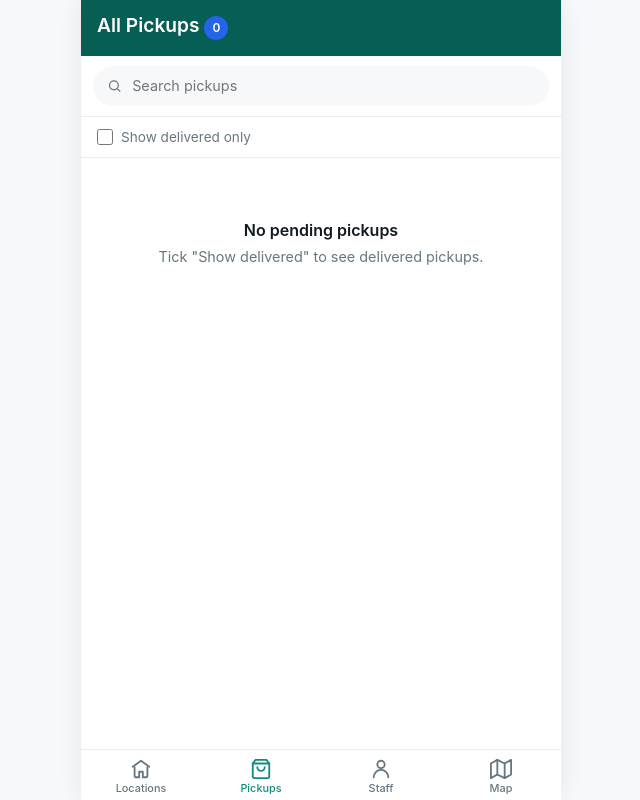
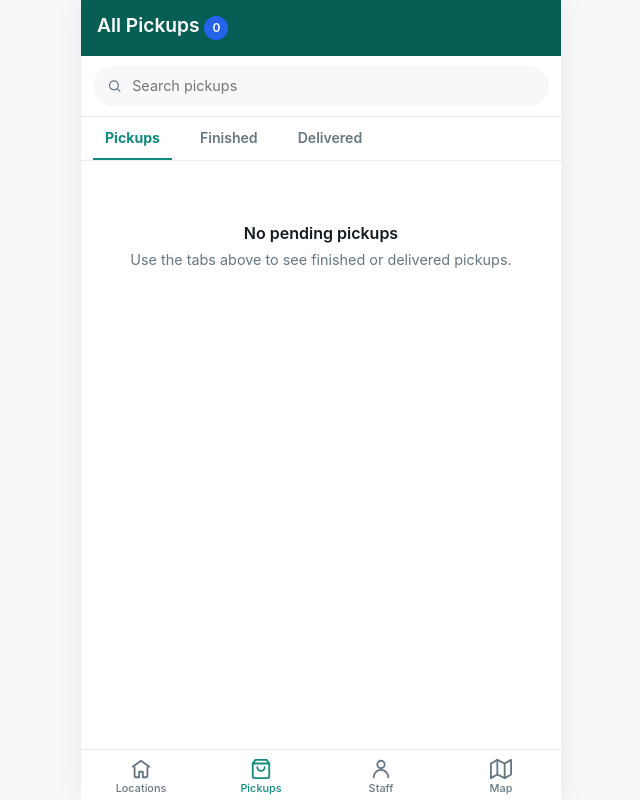
Before and after one commit to suhailvs/pressman, a Django app: page /pickups/ in a window 1280 px wide. Shown: the whole page, without its empty margins (319-959 px from the left). Run offline with Django 5.2, Linux system fonts and the light colour scheme; a user stored in the database is signed in; data that the repository does not hold is empty; some libraries are stand-ins or nearby versions.

Commit message:
added new status

```diff
--- a/myapp/models.py
+++ b/myapp/models.py
@@ -36,10 +36,11 @@ class Pickup(models.Model):
     STATUS_PICKED_UP = "picked_up"
     STATUS_DELIVERED = "delivered"
     STATUS_CANCELLED = "cancelled"
-
+    STATUS_FINISHED = "finished"
     STATUS_CHOICES = [
         (STATUS_PENDING, "Pending"),
         (STATUS_PICKED_UP, "Picked Up"),
+        (STATUS_FINISHED, "Finished"),
         (STATUS_DELIVERED, "Delivered"),
         (STATUS_CANCELLED, "Cancelled"),
     ]
--- a/myapp/templates/locations/list_pickup.html
+++ b/myapp/templates/locations/list_pickup.html
@@ -28,10 +28,17 @@
     </div>
   </div>
 
-  <label class="show-all-toggle">
-    <input type="checkbox" id="show-all-checkbox" {% if show_delivered %}checked{% endif %}>
-    Show delivered only
-  </label>
+  <ul class="nav nav-underline pickup-tabs">
+    <li class="nav-item">
+      <a class="nav-link {% if current_tab == 'pending' %}active{% endif %}" href="?tab=pending">Pickups</a>
+    </li>
+    <li class="nav-item">
+      <a class="nav-link {% if current_tab == 'finished' %}active{% endif %}" href="?tab=finished">Finished</a>
+    </li>
+    <li class="nav-item">
+      <a class="nav-link {% if current_tab == 'delivered' %}active{% endif %}" href="?tab=delivered">Delivered</a>
+    </li>
+  </ul>
 
   <!-- Pickup list -->
   <main class="chat-list has-bottom-nav" role="list">
@@ -74,7 +81,7 @@
         <div class="chat-row__top">
           <span class="chat-row__name">{{ pickup.location.name }}</span>
           <span class="chat-row__time">
-            {% if show_delivered and pickup.delivered_at %}
+            {% if current_tab == 'delivered' and pickup.delivered_at %}
               {{ pickup.delivered_at|date:"M j, g:i A" }}
             {% else %}
               {{ pickup.created_at|date:"M j, g:i A" }}
@@ -94,7 +101,7 @@
         </div>
       </div>
 
-      {% if not show_delivered and pickup.status != 'delivered' %}
+      {% if current_tab == 'pending' %}
       <div class="chat-row__quick-actions">
         {% if pickup.status == 'pending' %}
         <form method="post" action="{% url 'set_pickup_status' pickup.pk 'picked_up' %}" onclick="event.stopPropagation()">
@@ -106,6 +113,20 @@
           </button>
         </form>
         {% elif pickup.status == 'picked_up' %}
+        <form method="post" action="{% url 'set_pickup_status' pickup.pk 'finished' %}" onclick="event.stopPropagation()">
+          {% csrf_token %}
+          <button type="submit" class="quick-btn quick-btn--finished" aria-label="Mark as finished" title="Mark as finished">
+            <svg width="15" height="15" viewBox="0 0 24 24" fill="none" stroke="currentColor" stroke-width="2.4" stroke-linecap="round" stroke-linejoin="round">
+              <path d="M20 6 9 17l-5-5"/>
+            </svg>
+          </button>
+        </form>
+        {% endif %}
+        </div>
+      {% endif %}
+
+      {% if current_tab == 'finished' %}
+      <div class="chat-row__quick-actions">
         <form method="post" action="{% url 'set_pickup_status' pickup.pk 'delivered' %}" onclick="event.stopPropagation()">
           {% csrf_token %}
           <button type="submit" class="quick-btn quick-btn--delivered" aria-label="Mark as delivered" title="Mark as delivered">
@@ -116,19 +137,21 @@
             </svg>
           </button>
         </form>
-        {% endif %}
       </div>
       {% endif %}
     </div>
     {% endfor %}
     {% empty %}
       <div class="chat-empty">
-        {% if show_delivered %}
+        {% if current_tab == 'delivered' %}
           <p class="chat-empty__title">No delivered pickups</p>
           <p class="chat-empty__text">Pickups you mark as delivered will show up here.</p>
+        {% elif current_tab == 'finished' %}
+          <p class="chat-empty__title">No finished pickups</p>
+          <p class="chat-empty__text">Pickups you mark as finished will show up here.</p>
         {% else %}
           <p class="chat-empty__title">No pending pickups</p>
-          <p class="chat-empty__text">Tick "Show delivered" to see delivered pickups.</p>
+          <p class="chat-empty__text">Use the tabs above to see finished or delivered pickups.</p>
         {% endif %}
       </div>
     {% endfor %}
@@ -144,7 +167,7 @@
   {% if page_obj.paginator.num_pages > 1 %}
   <nav class="pagination" aria-label="Pickup pages">
     {% if page_obj.has_previous %}
-      <a href="?show_delivered={{ show_delivered|yesno:'1,0' }}&page={{ page_obj.previous_page_number }}" class="pagination__btn">
+      <a href="?tab={{ current_tab }}&page={{ page_obj.previous_page_number }}" class="pagination__btn">
         <svg width="16" height="16" viewBox="0 0 24 24" fill="none" stroke="currentColor" stroke-width="2.2" stroke-linecap="round" stroke-linejoin="round">
           <path d="M15 18l-6-6 6-6"/>
         </svg>
@@ -160,7 +183,7 @@
     <span class="pagination__label">Page {{ page_obj.number }} of {{ page_obj.paginator.num_pages }}</span>
 
     {% if page_obj.has_next %}
-      <a href="?show_delivered={{ show_delivered|yesno:'1,0' }}&page={{ page_obj.next_page_number }}" class="pagination__btn">
+      <a href="?tab={{ current_tab }}&page={{ page_obj.next_page_number }}" class="pagination__btn">
         <svg width="16" height="16" viewBox="0 0 24 24" fill="none" stroke="currentColor" stroke-width="2.2" stroke-linecap="round" stroke-linejoin="round">
           <path d="M9 18l6-6-6-6"/>
         </svg>
@@ -194,13 +217,12 @@
     color: var(--wa-text-muted); flex-shrink: 0;
   }
 
-  /* Show all toggle */
-  .show-all-toggle{
-    display: flex; align-items: center; gap: 8px;
-    padding: 10px 16px; background: #fff; border-bottom: 1px solid var(--wa-border);
-    font-size: 0.85rem; color: var(--wa-text-muted); cursor: pointer;
+  /* Tabs */
+  .pickup-tabs{
+    padding: 0 12px; background: #fff; border-bottom: 1px solid var(--wa-border);
   }
-  .show-all-toggle input{ accent-color: var(--wa-green); width: 16px; height: 16px; }
+  .pickup-tabs .nav-link{ color: var(--wa-text-muted); font-weight: 600; font-size: 0.88rem; padding: 10px 12px; }
+  .pickup-tabs .nav-link.active{ color: var(--wa-green); }
 
   .date-divider{
     display: flex; justify-content: center;
@@ -280,6 +302,8 @@
   }
   .quick-btn--picked{ background: #E3F2FD; color: #1565C0; }
   .quick-btn--picked:active{ background: #BBDEFB; }
+  .quick-btn--finished{ background: #FFF4E0; color: #B8860B; }
+  .quick-btn--finished:active{ background: #FCE4B4; }
   .quick-btn--delivered{ background: #E3F6EC; color: var(--wa-green-dark); }
   .quick-btn--delivered:active{ background: #C8ECD9; }
 
@@ -290,6 +314,7 @@
   }
   .status-badge--pending{ background: var(--wa-bg); color: var(--wa-text-muted); }
   .status-badge--picked_up{ background: #E3F2FD; color: #1565C0; }
+  .status-badge--finished{ background: #FFF4E0; color: #B8860B; }
   .status-badge--delivered{ background: #E3F6EC; color: var(--wa-green-dark); }
   .status-badge--cancelled{ background: #FDEAEA; color: #D64545; }
 
@@ -332,11 +357,5 @@
     });
   });
 
-  document.getElementById("show-all-checkbox").addEventListener("change", function () {
-    const url = new URL(window.location.href);
-    url.searchParams.set("show_delivered", this.checked ? "1" : "0");
-    url.searchParams.delete("page");
-    window.location.href = url.toString();
-  });
 </script>
 {% endblock %}
--- a/myapp/templates/locations/view_pickup.html
+++ b/myapp/templates/locations/view_pickup.html
@@ -29,7 +29,7 @@
       {% if pickup.is_paid %}
         <span class="status-badge status-badge--paid mt-2">Paid</span>
       {% endif %}
-      <p class="detail__subtitle mt-2">{{ location.name }}</p>
+      <p class="detail__subtitle mt-2">{{ location.name }}</p><p class="detail__subtitle mt-2">{{location.house_name}}</p>
     </div>
 
     <!-- Quick actions -->
--- a/myapp/views.py
+++ b/myapp/views.py
@@ -193,18 +193,23 @@ def location_map(request):
 
 @staff_required
 def list_pickup(request):
-    show_delivered = request.GET.get("show_delivered") == "1"
+    tab = request.GET.get("tab", "pending")
+    if tab not in ("pending", "finished", "delivered"):
+        tab = "pending"
+
     pickups_qs = Pickup.objects.select_related("location").exclude(
         status=Pickup.STATUS_CANCELLED
-    ).annotate(total_items=Sum("items__quantity"))
-    if show_delivered:
+    )
+    if tab == "finished":
+        pickups_qs = pickups_qs.filter(status=Pickup.STATUS_FINISHED).order_by("-updated_at")
+    elif tab == "delivered":
         pickups_qs = pickups_qs.filter(status=Pickup.STATUS_DELIVERED).order_by(
             F("delivered_at").desc(nulls_last=True)
         )
     else:
-        pickups_qs = pickups_qs.exclude(status=Pickup.STATUS_DELIVERED).order_by(
-            "-created_at"
-        )
+        pickups_qs = pickups_qs.exclude(
+            status__in=[Pickup.STATUS_FINISHED, Pickup.STATUS_DELIVERED]
+        ).order_by("-created_at")
 
     paginator = Paginator(pickups_qs, 50)
     page_obj = paginator.get_page(request.GET.get("page"))
@@ -212,7 +217,7 @@ def list_pickup(request):
     today = timezone.localdate()
 
     def group_date(p):
-        dt = p.delivered_at if (show_delivered and p.delivered_at) else p.created_at
+        dt = p.delivered_at if (tab == "delivered" and p.delivered_at) else p.created_at
         return timezone.localtime(dt).date()
 
     grouped_pickups = [
@@ -223,7 +228,7 @@ def list_pickup(request):
     return render(request, "locations/list_pickup.html", {
         "pickups": page_obj,
         "page_obj": page_obj,
-        "show_delivered": show_delivered,
+        "current_tab": tab,
         "grouped_pickups": grouped_pickups,
     })
 
@@ -428,7 +433,7 @@ def quick_add_pickup(request, pk):
 
 @staff_required
 def set_pickup_status(request, pk, status):
-    if status not in (Pickup.STATUS_PICKED_UP, Pickup.STATUS_DELIVERED):
+    if status not in (Pickup.STATUS_PICKED_UP, Pickup.STATUS_FINISHED, Pickup.STATUS_DELIVERED):
         return redirect(request.META.get("HTTP_REFERER", "list_pickup"))
 
     pickup = get_object_or_404(Pickup, pk=pk)
```
